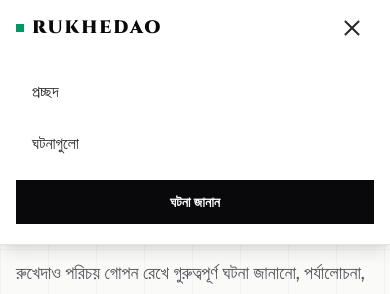
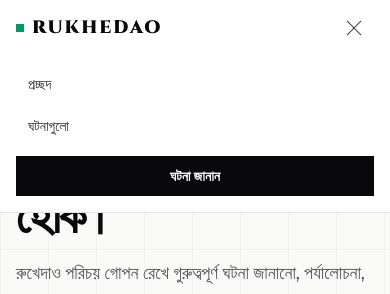
Before and after one commit to farukislamyt/rukhedao, a Next.js app: page / in a window 390 px wide. Both pictures are taken after a click on the button "নেভিগেশন মেনু খুলুন". Shown: the top 294 px of the page. Built offline with nearby package versions, Linux system fonts and the light colour scheme; no server answers; the database is empty.

Commit message:
refine mobile public navigation

```diff
--- a/components/layout/mobile-nav-menu.tsx
+++ b/components/layout/mobile-nav-menu.tsx
@@ -36,50 +36,35 @@ export function MobileNavMenu({ homeLabel, incidentsLabel, reportLabel }: Props)
         ref={buttonRef}
         type="button"
         onClick={() => setOpen((v) => !v)}
-        className="inline-flex h-11 w-11 items-center justify-center text-zinc-800 transition-colors hover:bg-zinc-100 focus:outline-none focus-visible:ring-2 focus-visible:ring-zinc-950 focus-visible:ring-offset-2 dark:text-zinc-100 dark:hover:bg-zinc-800 dark:focus-visible:ring-white"
+        className="inline-flex h-10 w-10 items-center justify-center text-zinc-700 transition-colors hover:bg-zinc-100 hover:text-zinc-950 focus:outline-none focus-visible:ring-2 focus-visible:ring-zinc-950 dark:text-zinc-200 dark:hover:bg-zinc-900 dark:hover:text-white dark:focus-visible:ring-white"
         aria-expanded={open}
         aria-controls="mobile-navigation"
         aria-label={open ? "নেভিগেশন মেনু বন্ধ করুন" : "নেভিগেশন মেনু খুলুন"}
       >
         {open ? (
           <span className="relative h-5 w-5" aria-hidden="true">
-            <span className="absolute left-1/2 top-1/2 h-0.5 w-5 -translate-x-1/2 -translate-y-1/2 rotate-45 bg-current" />
-            <span className="absolute left-1/2 top-1/2 h-0.5 w-5 -translate-x-1/2 -translate-y-1/2 -rotate-45 bg-current" />
+            <span className="absolute left-1/2 top-1/2 h-px w-5 -translate-x-1/2 -translate-y-1/2 rotate-45 bg-current" />
+            <span className="absolute left-1/2 top-1/2 h-px w-5 -translate-x-1/2 -translate-y-1/2 -rotate-45 bg-current" />
           </span>
         ) : (
-          <span className="flex h-5 w-5 flex-col justify-center gap-1" aria-hidden="true">
-            <span className="h-0.5 w-5 bg-current" />
-            <span className="h-0.5 w-5 bg-current" />
-            <span className="h-0.5 w-5 bg-current" />
+          <span className="flex h-4 w-5 flex-col justify-center gap-1" aria-hidden="true">
+            <span className="h-px w-5 bg-current" />
+            <span className="h-px w-5 bg-current" />
+            <span className="h-px w-5 bg-current" />
           </span>
         )}
       </button>
 
       {open && (
-        <div
-          id="mobile-navigation"
-          className="absolute inset-x-0 top-full border-b border-zinc-200 bg-white px-4 pb-5 pt-3 shadow-lg dark:border-zinc-800 dark:bg-zinc-950"
-        >
-          <nav aria-label="মোবাইল নেভিগেশন" className="mx-auto flex w-full max-w-[96rem] flex-col gap-1">
-            <Link
-              href="/"
-              onClick={closeMenu}
-              className="px-4 py-3 text-base font-medium text-zinc-800 transition-colors hover:bg-zinc-100 focus:outline-none focus-visible:ring-2 focus-visible:ring-zinc-950 dark:text-zinc-100 dark:hover:bg-zinc-800 dark:focus-visible:ring-white"
-            >
+        <div id="mobile-navigation" className="absolute inset-x-0 top-full border-b border-zinc-200 bg-white px-4 pb-4 pt-2 dark:border-zinc-800 dark:bg-zinc-950">
+          <nav aria-label="মোবাইল নেভিগেশন" className="mx-auto flex w-full max-w-[96rem] flex-col gap-0.5">
+            <Link href="/" onClick={closeMenu} className="px-3 py-2.5 text-sm font-medium text-zinc-800 transition-colors hover:bg-zinc-100 focus:outline-none focus-visible:ring-2 focus-visible:ring-zinc-950 dark:text-zinc-100 dark:hover:bg-zinc-900 dark:focus-visible:ring-white">
               {homeLabel}
             </Link>
-            <Link
-              href="/incidents"
-              onClick={closeMenu}
-              className="px-4 py-3 text-base font-medium text-zinc-800 transition-colors hover:bg-zinc-100 focus:outline-none focus-visible:ring-2 focus-visible:ring-zinc-950 dark:text-zinc-100 dark:hover:bg-zinc-800 dark:focus-visible:ring-white"
-            >
+            <Link href="/incidents" onClick={closeMenu} className="px-3 py-2.5 text-sm font-medium text-zinc-800 transition-colors hover:bg-zinc-100 focus:outline-none focus-visible:ring-2 focus-visible:ring-zinc-950 dark:text-zinc-100 dark:hover:bg-zinc-900 dark:focus-visible:ring-white">
               {incidentsLabel}
             </Link>
-            <Link
-              href="/incident/new"
-              onClick={closeMenu}
-              className="mt-2 inline-flex min-h-11 items-center justify-center bg-zinc-950 px-4 py-3 text-sm font-semibold text-white transition-colors hover:bg-zinc-800 focus:outline-none focus-visible:ring-2 focus-visible:ring-zinc-950 focus-visible:ring-offset-2 dark:bg-white dark:text-zinc-950 dark:hover:bg-zinc-200 dark:focus-visible:ring-white"
-            >
+            <Link href="/incident/new" onClick={closeMenu} className="mt-2 inline-flex min-h-10 items-center justify-center bg-zinc-950 px-4 py-2.5 text-sm font-semibold text-white transition-colors hover:bg-zinc-800 focus:outline-none focus-visible:ring-2 focus-visible:ring-zinc-950 focus-visible:ring-offset-2 dark:bg-white dark:text-zinc-950 dark:hover:bg-zinc-200 dark:focus-visible:ring-white">
               {reportLabel}
             </Link>
           </nav>
```
